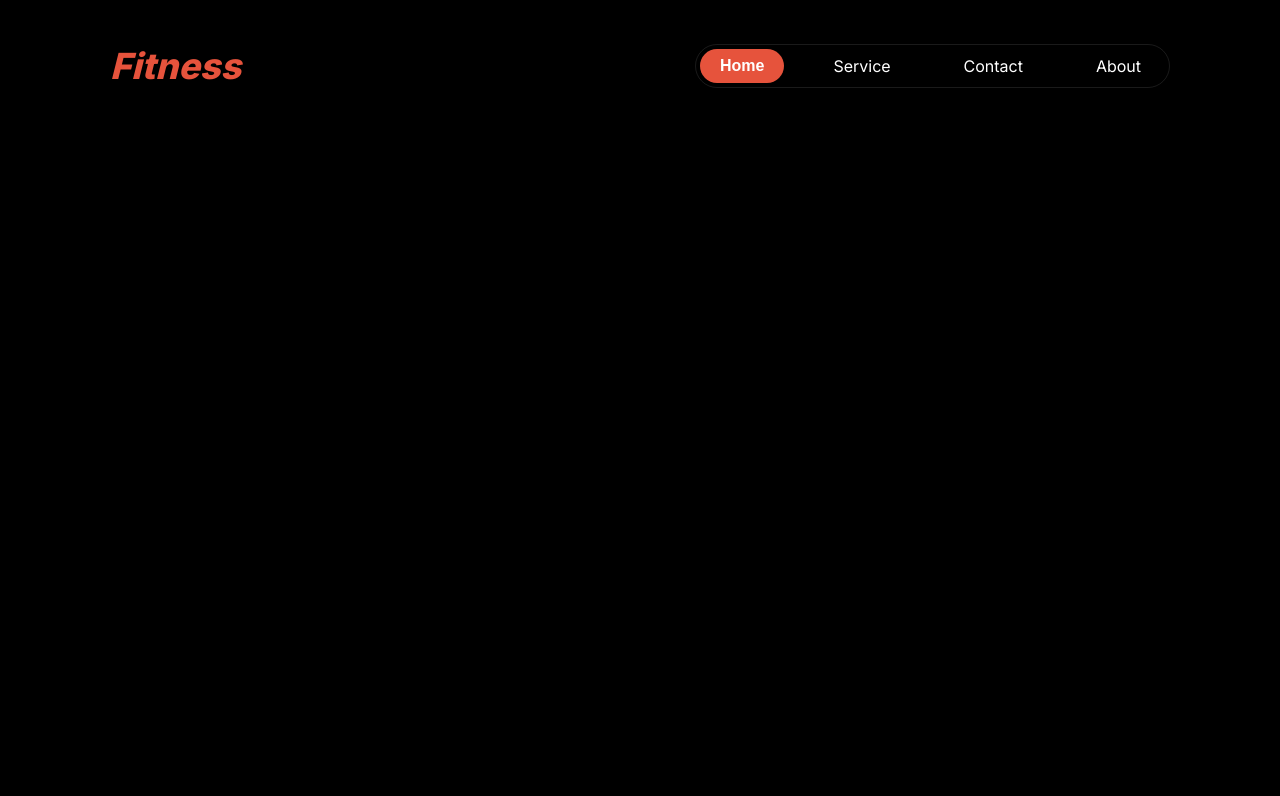
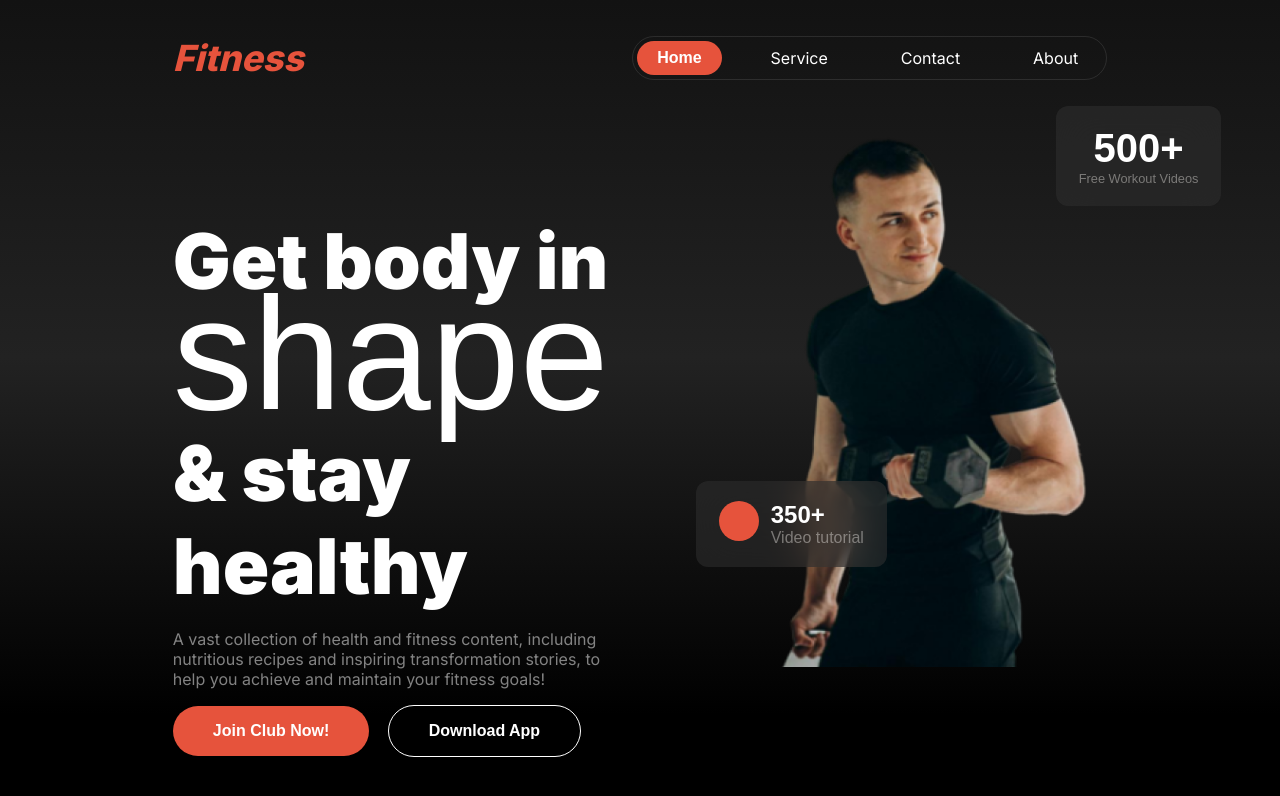
Before and after one commit to abdulaziz1812/Assigment2, a plain HTML site: page index.html in a window 1280 px wide. Drawn offline with Linux system fonts and the light colour scheme; a web font is replaced by a local one.

Commit message:
banner added

```diff
--- a/Style/style.css
+++ b/Style/style.css
@@ -6,8 +6,7 @@
   font-optical-sizing: auto;
   font-weight: 400;
   font-style: normal;
-  font-variation-settings:
-    "slnt" 0;
+  font-variation-settings:"slnt" 0;
 }
 
 @import url('https://fonts.cdnfonts.com/css/miama');
@@ -26,21 +25,38 @@
 .display-flex{
     display: flex;
 }
+
 .btn-primary{
+    background-color: rgba(230, 83, 60, 1);
+    font-weight: 600;
+    border-radius: 42px;
+    padding: 16px 40px;
+    font-size: 1rem;
+    border: none;
+}
+
+/* header style  */
+
+header{
+    height: 715px;
+    background: linear-gradient(to bottom, #121212, #222222, #000000);
+}
+body{
+    max-width: 1440px;
+    margin: 0 auto;
+}
+.brand{
+    font-size: 2.25rem;
+    font-style: italic;
+    font-weight: 800;
+}
+.btn-home{
     background-color: rgba(230, 83, 60, 1);
     font-weight: 600;
     border-radius: 42px;
     padding: 8px 20px;
     font-size: 1rem;
     border: none;
-}
-
-/* header style  */
-
-.brand{
-    font-size: 2.25rem;
-    font-style: italic;
-    font-weight: 800;
 }
 .nav-item{
     list-style: none;
@@ -61,14 +77,107 @@
     width: 465px;
     padding: 4px;
 }
-.navbar{
+.navbar,.banner{
     justify-content: space-between;
     align-items: center;
-    max-width: 1060px;
+    max-width: 73%;
     margin: 0 auto;
+}
+
+/* Banner style  */
+
+.banner{
+    margin: 0 auto;
+    gap: 167px;
+}
+
+.banner-title{
+    font-size: 4.8rem;
+    font-weight: 900;
+    margin: 0;
+    line-height: 120%;
 }
 
 
 #shape{
     font-family: 'Miama', sans-serif;
+    font-size: 10rem;
+    font-weight: 400;
+
 }
+
+.btn-app{
+    background-color: black;
+    font-weight: 600;
+    border-radius: 42px;
+    padding: 16px 40px;
+    font-size: 1rem;
+    border: 1px solid white;
+    margin-left: 14px;
+}
+.btn-primary{
+    background-color: rgba(230, 83, 60, 1);
+    font-weight: 600;
+    border-radius: 42px;
+    padding: 16px 40px;
+    font-size: 1rem;
+    border: none;
+}
+.ball{
+    height: 40px;
+    width: 40px;
+    border-radius: 50%;
+    background-color: rgba(230, 83, 60, 1);
+}
+.video{
+    padding: 20px 23px;
+    border-radius: 12px;
+    backdrop-filter: blur(20px);
+    background: rgba(48, 48, 48, 0.54);
+    border: none;
+    position: relative;
+    transform: translate(-80px,-290px);
+}
+#number{
+    font-size: 1.5rem;
+    font-weight: 900;
+}
+#description{
+     font-size: 1rem;
+     color: rgba(239, 237, 232, 0.65);
+     opacity: 65%;
+}
+.badge{
+    text-align: left;
+    padding-left: 12px;
+}
+.free{
+    padding: 20px 23px;
+    border-radius: 12px;
+    backdrop-filter: blur(20px);
+    background: rgba(48, 48, 48, 0.54);
+    border: none;
+    position: relative;
+    transform: translate(280px, -565px);
+}
+#number-top{
+    font-size: 2.5rem;
+    font-weight: 900;
+}
+#description2{
+    font-size: 0.8rem;
+     color: rgba(239, 237, 232, 0.65);
+     opacity: 65%;
+}
+.banner-image{
+    width: 100%;
+}
+.banner-leftside{
+    width: 50%;
+    flex-direction: column;
+}
+.banner-description{
+    font-size: 1rem;
+    font-weight: 400;
+    opacity: 50%;
+}
--- a/index.html
+++ b/index.html
@@ -6,22 +6,55 @@
     <meta name="viewport" content="width=device-width, initial-scale=1.0">
     <title>Assignment2</title>
     <link rel="stylesheet" href="style/style.css">
+    <link href="https://fonts.cdnfonts.com/css/miama" rel="stylesheet">
+
 </head>
 
 <body class="inter-font bg-color">
     <header>
+
         <!-- nav bar -->
         <nav class="navbar display-flex">
             <h3 class="brand red">Fitness</h3>
             <div>
                 <ul class="nav-links display-flex">
-                    <button class="btn-primary white">Home</button>
+                    <button class="btn-home white">Home</button>
                     <li class="nav-item"><a href="" class="nav-link white">Service</a></li>
                     <li class="nav-item"><a href="" class="nav-link white">Contact</a></li>
                     <li class="nav-item"><a href="" class="nav-link white">About</a></li>
                 </ul>
             </div>
         </nav>
+        <!-- banner starts -->
+        <div class="banner display-flex">
+            <div class="banner-leftside display-flex">
+                <h1 class="banner-title white">
+                    Get body in <span id="shape">shape</span> & stay healthy
+                </h1>
+                <p class="banner-description white">
+                    A vast collection of health and fitness content, including nutritious recipes and inspiring
+                    transformation stories, to help you achieve and maintain your fitness goals!
+                </p>
+                <div>
+                    <button class="btn-primary white">Join Club Now!</button>
+                    <button class="btn-app white">Download App</button>
+                </div>
+            </div>
+            <div class="banner-rightside">
+                <img class="banner-image" src="images/Images 2.png" alt="man workout">
+                <button class="free white"><span id="number-top">500+</span> <br>
+                    <span id="description2">Free Workout Videos</span></button>
+                <button class="video display-flex">
+                    <div class="ball"></div>
+                    <div class="badge white"><span id="number">350+</span>
+                        <br>
+                        <span id="description">Video tutorial
+                        </span>
+                    </div>
+                </button>
+            </div>
+        </div>
+
     </header>
     <main>
 
```
